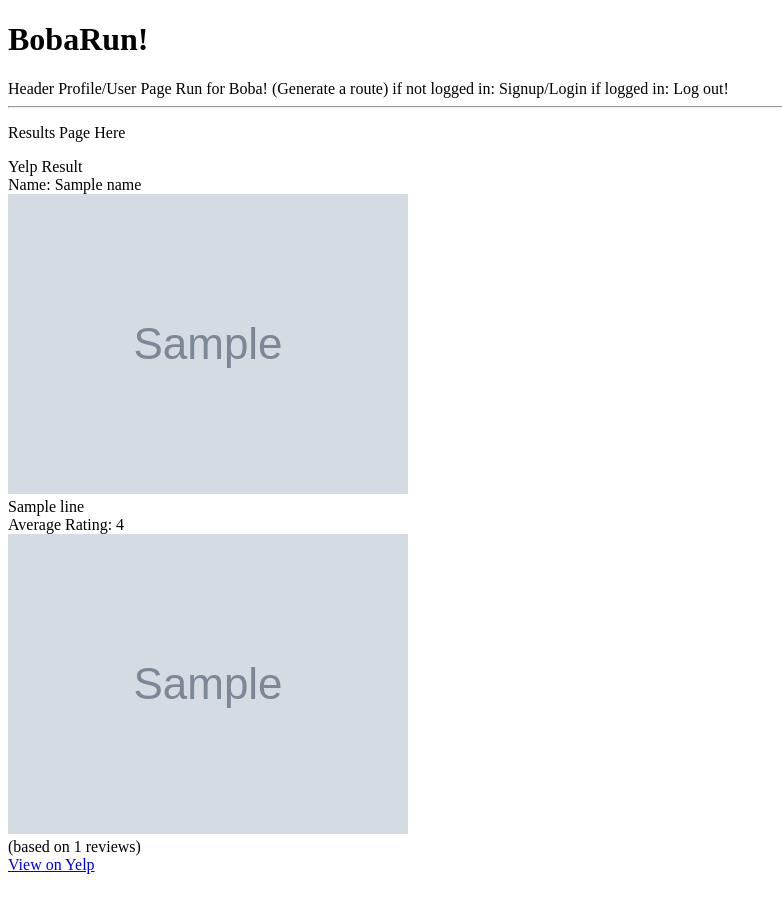
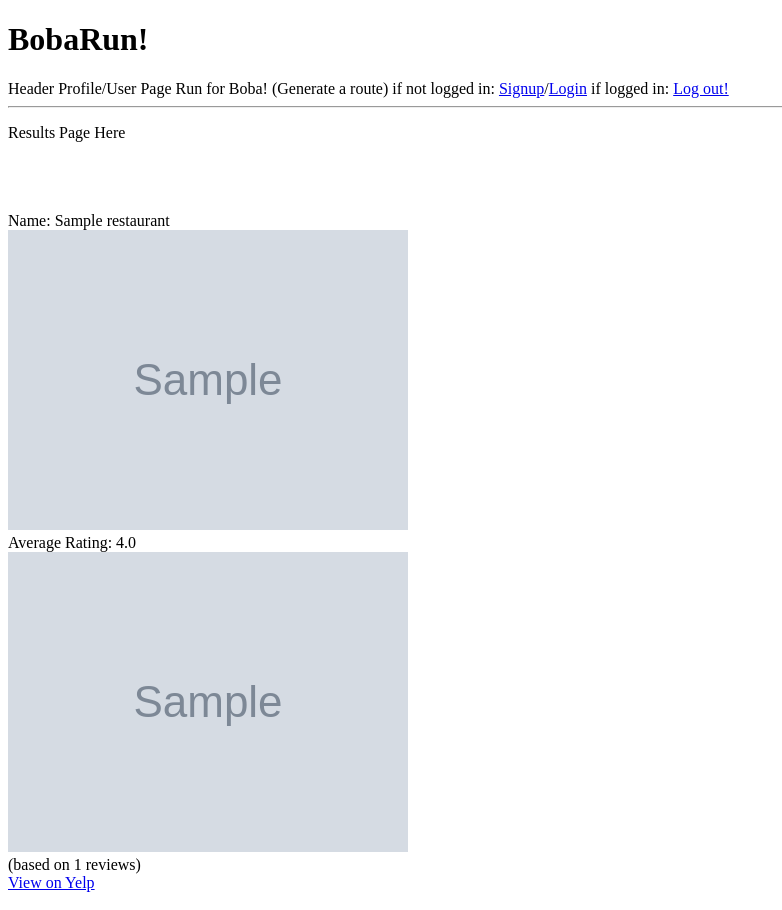
Before and after one commit to AnliYang/bobafetch, a Flask app: template templates/results.html in a window 1280 px wide. Shown: the top 910 px of the page, without its empty margins (0-782 px from the left). Run offline with Flask 2, Linux system fonts and the light colour scheme; tables that the repository leaves empty hold one stand-in row (values such as "Sample post"); the template is opened without the code that fills it: values that come from a table or form of the project are taken from there, most other values are stand-ins (such as "Sample title", 1, 10 or a date in 2020); grey boxes marked "Sample" are stand-in pictures; some libraries are stand-ins or nearby versions.

Commit message:
show multiple results hooked up!

```diff
--- a/server.py
+++ b/server.py
@@ -1,6 +1,6 @@
 """BobaFetch: Running for bubble tea!"""
 
-from jinja2 import StrictUndefined
+import jinja2 as jinja
 
 from flask import Flask, render_template, redirect, request, flash, session, jsonify
 from flask_debugtoolbar import DebugToolbarExtension
@@ -18,7 +18,7 @@ app.secret_key = "ALLOFTHEBOBAAREMINE"
 
 # Letting Jinja help me by raising an error upon use of an
 # undefined variable, as opposed to letting it fail silently on me
-app.jinja_env.undefined = StrictUndefined
+app.jinja_env.undefined = jinja.StrictUndefined
 
 
 @app.route('/')
@@ -27,69 +27,69 @@ def index():
 
     return render_template('landing.html')
 
+# old result page (single result)
+# @app.route('/search', methods=["POST"])
+# def search():
+    # '''Searches for restaurant and running route results.'''
 
-@app.route('/search', methods=["POST"])
-def search():
-    '''Searches for restaurant and running route results.'''
+    # # send requests to the Yelp API
+    # # parse results from the Yelp API
+    # # pass results to template and Google Maps API
+    # # yelp_string = open('scratch/scratch.json').read()
+    # # yelp_dict = json.loads(yelp_string)
 
-    # send requests to the Yelp API
-    # parse results from the Yelp API
-    # pass results to template and Google Maps API
-    # yelp_string = open('scratch/scratch.json').read()
-    # yelp_dict = json.loads(yelp_string)
+    # user_address = request.form.get("address")
 
-    user_address = request.form.get("address")
+    # user_latitude = request.form.get("latitude")
+    # user_longitude = request.form.get("longitude")
 
-    user_latitude = request.form.get("latitude")
-    user_longitude = request.form.get("longitude")
+    # # FIXME: get the other inputs from the form: time available and running speed
+    # time_available = request.form.get("time-available")
+    # time_available = int(time_available)
 
-    # FIXME: get the other inputs from the form: time available and running speed
-    time_available = request.form.get("time-available")
-    time_available = int(time_available)
+    # running_speed = request.form.get("running-speed")
+    # running_speed = int(running_speed)
 
-    running_speed = request.form.get("running-speed")
-    running_speed = int(running_speed)
+    # # yelp_dict = yelp_call.request_restaurants(user_address)
+    # yelp_dict = yelp_call.search(user_address, user_latitude, user_longitude, time_available, running_speed)
 
-    # yelp_dict = yelp_call.request_restaurants(user_address)
-    yelp_dict = yelp_call.search(user_address, user_latitude, user_longitude, time_available, running_speed)
+    # if yelp_dict['total'] > 0:
+    #     index_alias = yelp_dict['businesses'][0]
 
-    if yelp_dict['total'] > 0:
-        index_alias = yelp_dict['businesses'][0]
+    #     name = index_alias['name']
+    #     # note: this address is in the form of a list.
+    #     # this is the form currently being used by the results page
+    #     display_address = index_alias['location']['display_address']
+    #     # note: this set of address info is broken out by line.
+    #     # adding these variables into to use for STORING the adddress in db
+    #     display_address = index_alias['location']['address']
+    #     city = index_alias['location']['city']
+    #     state = index_alias['location']['state_code']
+    #     zip5 = index_alias['location']['postal_code']
 
-        name = index_alias['name']
-        # note: this address is in the form of a list.
-        # this is the form currently being used by the results page
-        display_address = index_alias['location']['display_address']
-        # note: this set of address info is broken out by line.
-        # adding these variables into to use for STORING the adddress in db
-        display_address = index_alias['location']['address']
-        city = index_alias['location']['city']
-        state = index_alias['location']['state_code']
-        zip5 = index_alias['location']['postal_code']
+    #     coordinates = index_alias['location']['coordinate']
+    #     yelp_url = index_alias['url']
+    #     image = index_alias['image_url']
+    #     mobile_url = index_alias['mobile_url']
+    #     rating = index_alias['rating']
+    #     rating_img_url = index_alias['rating_img_url']
+    #     review_count = index_alias['review_count']
+    #     yelp_id = index_alias['id']
 
-        coordinates = index_alias['location']['coordinate']
-        yelp_url = index_alias['url']
-        image = index_alias['image_url']
-        mobile_url = index_alias['mobile_url']
-        rating = index_alias['rating']
-        rating_img_url = index_alias['rating_img_url']
-        review_count = index_alias['review_count']
-        yelp_id = index_alias['id']
-
-        return render_template('results.html', name=name,
-                                               address=display_address,
-                                               yelp_url=yelp_url,
-                                               rating=rating,
-                                               rating_img_url=rating_img_url,
-                                               review_count=review_count,
-                                               image=image,
-                                               coordinates=coordinates,
-                                               user_address=user_address,
-                                               user_latitude=user_latitude,
-                                               user_longitude=user_longitude,
-                                               yelp_id=yelp_id)
-    else:
-        return render_template('no_results.html')
+    #     return render_template('old_results.html', name=name,
+    #                                            address=display_address,
+    #                                            yelp_url=yelp_url,
+    #                                            rating=rating,
+    #                                            rating_img_url=rating_img_url,
+    #                                            review_count=review_count,
+    #                                            image=image,
+    #                                            coordinates=coordinates,
+    #                                            user_address=user_address,
+    #                                            user_latitude=user_latitude,
+    #                                            user_longitude=user_longitude,
+    #                                            yelp_id=yelp_id)
+    # else:
+    #     return render_template('no_results.html')
 
 # got this from Ratings, but unclear why I need to specify the GET method for the form route?
 @app.route('/signup', methods=['GET'])
@@ -172,11 +172,39 @@ def logout():
 
 
 # route for showing multiple results
-@app.route('/results')
+@app.route('/results', methods=['POST'])
 def show_results():
     """Shows restaurant search results."""
 
-    pass
+    # make the yelp call, get the list of restaurant_ids back
+    # use the list of restaurants to make call to DB, get list of dictionaries back
+    # jsonify the list of dictionaries to send to the results page
+
+    user_address = request.form.get("address")
+
+    user_latitude = request.form.get("latitude")
+    user_longitude = request.form.get("longitude")
+
+    time_available = request.form.get("time-available")
+    time_available = int(time_available)
+
+    running_speed = request.form.get("running-speed")
+    running_speed = int(running_speed)
+
+    yelp_location_ids = yelp_call.search(user_address, user_latitude, user_longitude, time_available, running_speed)
+
+    restaurants = get_restaurants_from_db(yelp_location_ids)
+    # for restaurant in restaurants:
+    #     print restaurant.name
+
+    restaurants_range = range(len(restaurants))
+
+    if restaurants:
+        return render_template('results.html', restaurants=restaurants,
+                                               restaurants_range=restaurants_range)
+
+    else:
+        return render_template('no_results.html')
 
 
 # route after someone clicks "Map it" to show directions to a particular restaurant
@@ -268,24 +296,28 @@ def get_restaurants_from_db(list_of_yelp_ids):
     restaurants = []
 
     for id in list_of_yelp_ids:
-        restaurant = {}
+        # restaurant = {}
 
-        restaurant['name'] = db.session.query(Restaurant.name).filter(Restaurant.yelp_location_id==id).first()
-        restaurant['display_address'] = db.session.query(Restaurant.display_address).filter(Restaurant.yelp_location_id==id).first()
-        print "*" * 50
-        print "street address type coming out of the db:"
-        print type(restaurant['display_address'])
-        restaurant['city'] = db.session.query(Restaurant.city).filter(Restaurant.yelp_location_id==id).first()
-        restaurant['state'] = db.session.query(Restaurant.state).filter(Restaurant.yelp_location_id==id).first()
-        restaurant['zip5'] = db.session.query(Restaurant.zip5).filter(Restaurant.yelp_location_id==id).first()
-        restaurant['yelp_url'] = db.session.query(Restaurant.yelp_url).filter(Restaurant.yelp_location_id==id).first()
-        restaurant['rating'] = db.session.query(Restaurant.rating).filter(Restaurant.yelp_location_id==id).first()
-        restaurant['rating_img_url'] = db.session.query(Restaurant.rating_img_url).filter(Restaurant.yelp_location_id==id).first()
-        restaurant['yelp_id'] = id
+        # restaurant['name'] = db.session.query(Restaurant.name).filter(Restaurant.yelp_location_id==id).one()
+        # restaurant['display_address'] = db.session.query(Restaurant.display_address).filter(Restaurant.yelp_location_id==id).one()
+        # # print "*" * 50
+        # # print "street address type coming out of the db:"
+        # # print type(restaurant['display_address'])
+        # # restaurant['city'] = db.session.query(Restaurant.city).filter(Restaurant.yelp_location_id==id).first()
+        # # restaurant['state'] = db.session.query(Restaurant.state).filter(Restaurant.yelp_location_id==id).first()
+        # # restaurant['zip5'] = db.session.query(Restaurant.zip5).filter(Restaurant.yelp_location_id==id).first()
+        # restaurant['image_url'] = db.session.query(Restaurant.image_url).filter(Restaurant.yelp_location_id==id).one()
+        # restaurant['yelp_url'] = db.session.query(Restaurant.yelp_url).filter(Restaurant.yelp_location_id==id).one()
+        # restaurant['review_count'] = db.session.query(Restaurant.review_count).filter(Restaurant.yelp_location_id==id).one()
+        # restaurant['rating'] = db.session.query(Restaurant.rating).filter(Restaurant.yelp_location_id==id).one()
+        # restaurant['rating_img_url'] = db.session.query(Restaurant.rating_img_url).filter(Restaurant.yelp_location_id==id).one()
+        # restaurant['yelp_id'] = id
 
-        restaurant['latitude'] = db.session.query(Restaurant.latitude).filter(Restaurant.yelp_location_id==id).first()
-        restaurant['longitude'] = db.session.query(Restaurant.longitude).filter(Restaurant.yelp_location_id==id).first()
-        # restaurant[coordinates] =
+        # restaurant['latitude'] = db.session.query(Restaurant.latitude).filter(Restaurant.yelp_location_id==id).one()
+        # restaurant['longitude'] = db.session.query(Restaurant.longitude).filter(Restaurant.yelp_location_id==id).one()
+        # # restaurant[coordinates] =
+
+        restaurant = db.session.query(Restaurant).filter(Restaurant.yelp_location_id==id).one()
 
         restaurants.append(restaurant)
 
--- a/templates/base.html
+++ b/templates/base.html
@@ -21,8 +21,8 @@
   <div>Header
     <span>Profile/User Page</span>
     <span>Run for Boba! (Generate a route)</span>
-    <span>if not logged in: Signup/Login</span>
-    <span>if logged in: Log out!</span>
+    <span>if not logged in: <a href="/signup">Signup</a>/<a href="/login">Login</a></span>
+    <span>if logged in: <a href="/logout">Log out!</a></span>
   </div>
   <hr>
   {% with messages = get_flashed_messages() %}
--- a/templates/landing.html
+++ b/templates/landing.html
@@ -1,6 +1,6 @@
 {% extends 'base.html' %}
 {% block content %}
-<form action="/search" method="POST">
+<form action="/results" method="POST">
     <label>Current Location
         <input type="text" name="address">
     </label>
--- a/templates/results.html
+++ b/templates/results.html
@@ -1,32 +1,44 @@
 {% extends 'base.html' %}
 {% block content %}
 <p>Results Page Here</p>
-<div data-yelpid="{{ yelp_id }}">Yelp Result
-    <div>Name: {{ name }}</div>
-    <div><img src={{ image }}></div>
-    <div>
-        {% for line in address %}
-            {{ line }}
+<!-- <br>restaurants: list of dictionaries
+<br>{{ restaurants }}
+<br>
+<br>restaurants range:
+<br>{{ restaurants_range }}
+<br>
+    {% for index in restaurants_range %}
+        <div>
+            {{ index }}
+        </div>
+    {% endfor %}
+<br><br>
+    {% for index in restaurants_range %}
+        <br>
+        <div>
+            {{ restaurants[index] }}
+        </div>
+    {% endfor %} -->
+<div id="results" data-restaurants="{{ restaurants }}" data-range="{{ restaurants_range }}"></div>
+<br><br>
+<!-- you may need to set restaurants as variable in jinja -->
+    {% if restaurants %}
+        {% for restaurant in restaurants %}
             <br>
+            <div>Name: {{ restaurant.name }}</div>
+            <div><img src={{ restaurant.image_url }}></div>
+<!--             <div>
+                {% for line in restaurant.display_address %}
+                    {{ line }}<br>
+                {% endfor %}
+            </div> -->
+            <div>Average Rating: {{ restaurant.rating }}</div>
+            <div><img src={{ restaurant.rating_img_url }}></div>
+            <div>(based on {{ restaurant.review_count }} reviews)</div>
+            <div><a href="{{ restaurant.yelp_url }}">View on Yelp</a></div>
         {% endfor %}
-    </div>
-    <div>Average Rating: {{ rating }}</div>
-    <div><img src={{ rating_img_url }}></div>
-    <div>(based on {{ review_count }} reviews)</div>
-    <div><a href="{{ yelp_url }}">View on Yelp</a></div>
-</div>
+    {% endif %}
 
-<br><br>
-<!--
-<div id="map" data-lat="{{ coordinates['latitude'] }}" data-lng="{{ coordinates['longitude'] }}">Map Result
-</div>
-<div id="map warnings">ADD WALKING WARNINGS HERE, REQUIRED BY GOOGLE</div>
+<script src="static/js/results.js"></script>
 
-<script src="static/js/boba.js"></script> -->
-
-<!-- this seems like way too many data attributes, no? -->
-<div id="map" style="float:left" data-startaddress="{{ user_address }}" data-startlat="{{ user_latitude }}" data-startlng="{{ user_longitude }}" data-endlat="{{ coordinates['latitude'] }}" data-endlng="{{ coordinates['longitude'] }}"></div>
-<div id="directionsPanel" style="float:right; height 100%"></div>
-
-<script src="static/js/boba.js"></script>
 {% endblock %}
```
Also changed, not shown: yelp_call.py (+12 -5 lines).
